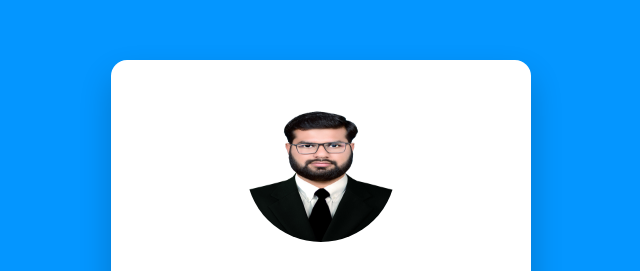
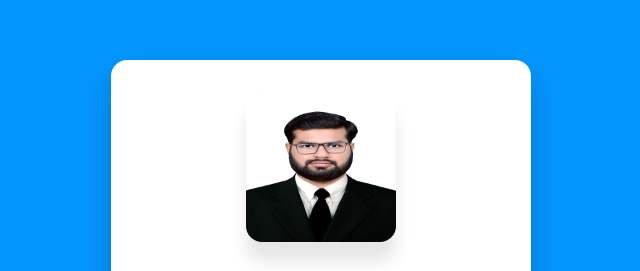
Before and after one commit to AbuzarGhafari/web-development, a plain HTML site: page profile/index.html in a window 1280 px wide. Shown: the part 165-436 px from the top of the page, without its empty margins (319-959 px from the left). Drawn offline with Linux system fonts and the light colour scheme.

Commit message:
profile image boxshadow added

```diff
--- a/profile/style.css
+++ b/profile/style.css
@@ -26,10 +26,18 @@ body{
 .profile img{
     width: 150px;
     height: 150px;
-    border-radius: 50%;
+    border-radius: 1rem;
     margin: auto;
     display: block;
     margin-bottom: 2rem;
+    box-shadow: 0px 1.2rem 1rem rgba(0,0,0,0.1);
+    transition: all 0.5s ease;
+}
+
+img:hover{
+    /* border-radius: 50%; */
+    transform: translateY(-1rem);
+    box-shadow: 0px 2rem 3rem rgba(0,0,0,0.2);
 }
 
 .profile h2{
```
